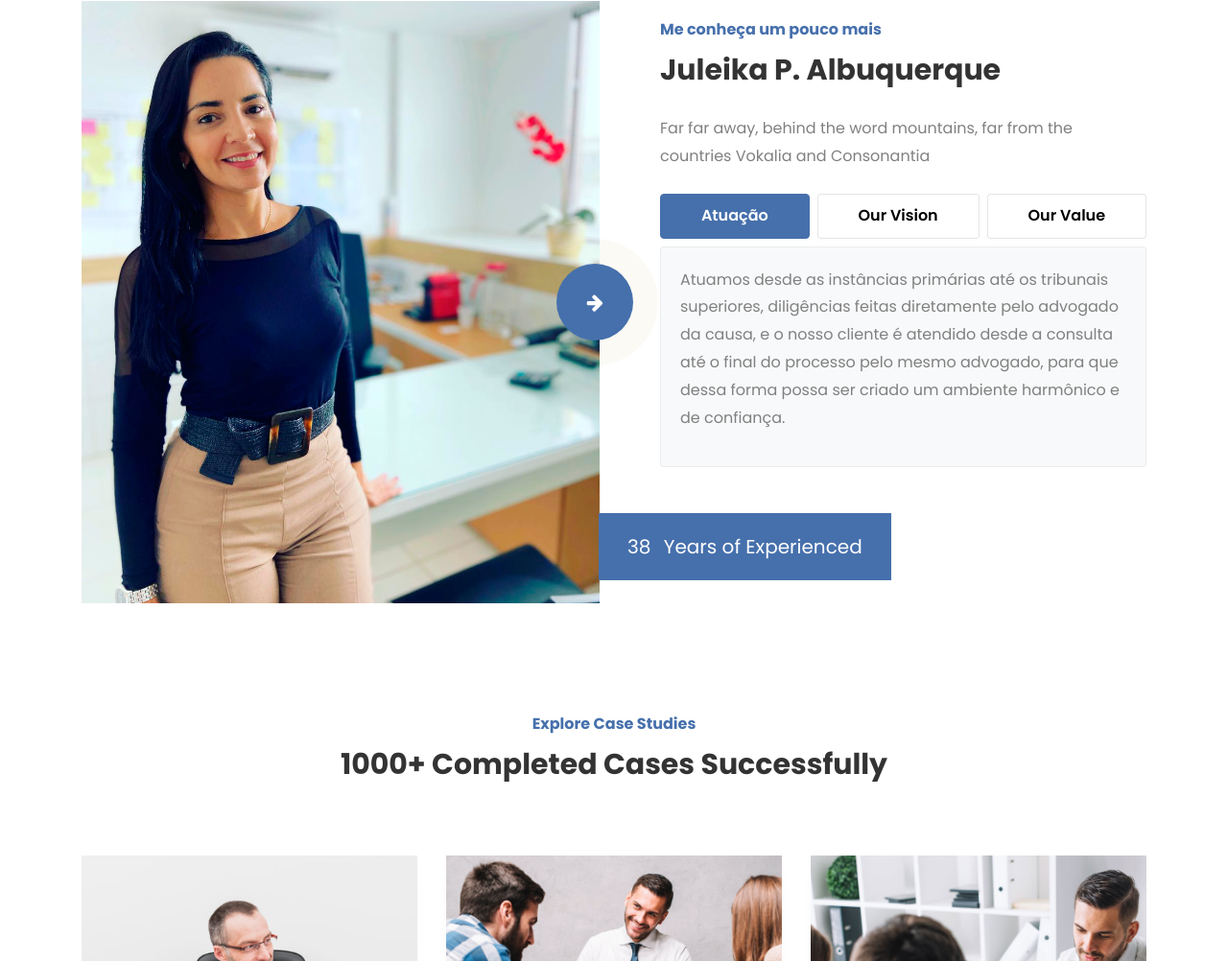
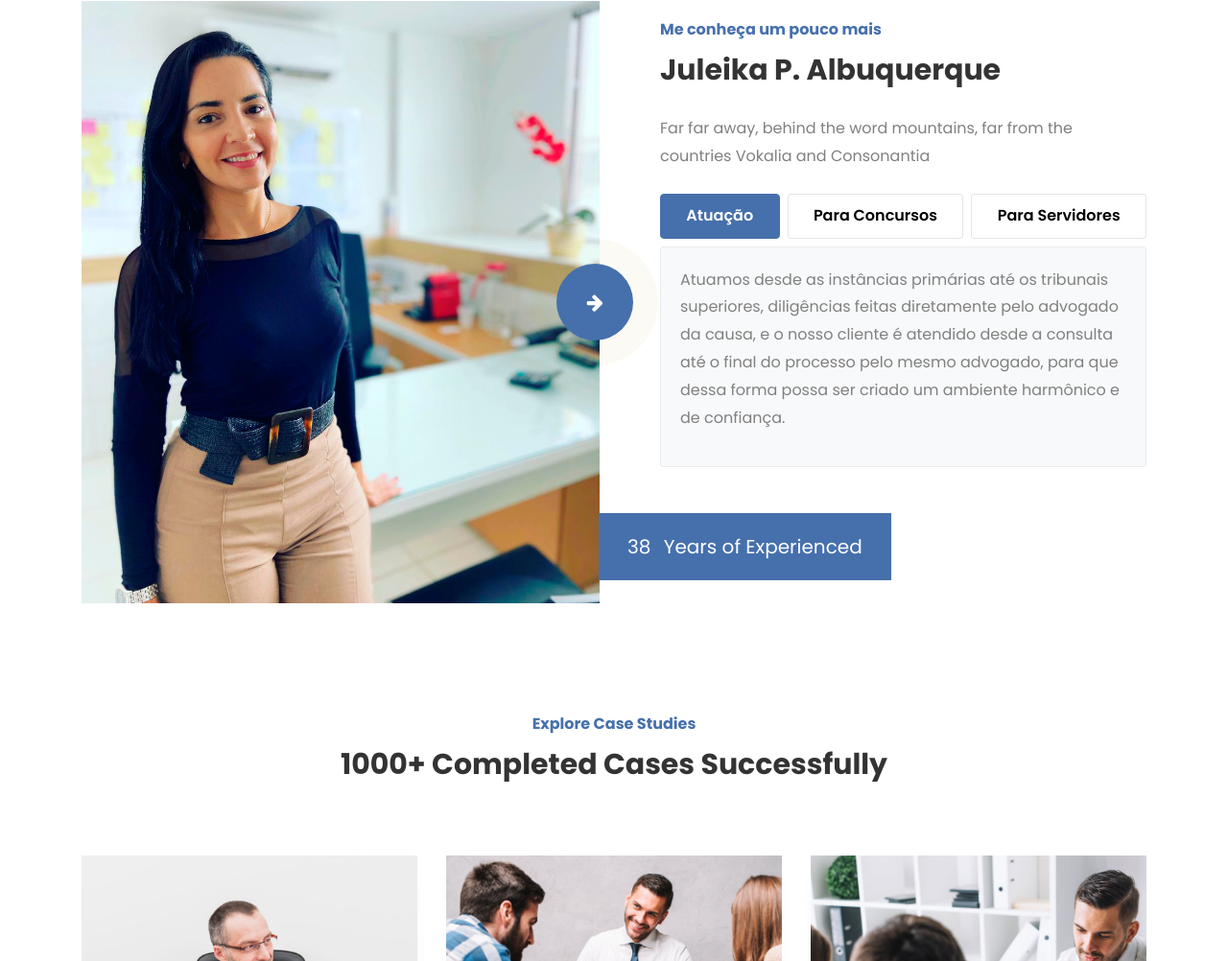
Before and after one commit to KeywertyCo/juleika, a plain HTML site: page index.html in a window 1280 px wide. Shown: the part 1406-2408 px from the top of the page at 96% size. Drawn offline with Linux system fonts and the light colour scheme; some packages are replaced by stand-ins of ours; no server answers; files whose address does not match are found by name.

Commit message:
Arquivos Iniciais

```diff
--- a/index.html
+++ b/index.html
@@ -144,10 +144,10 @@
 									    <a class="nav-link active py-2" data-toggle="tab" href="#atuacao">Atuação</a>
 									  </li>
 									  <li class="nav-item px-lg-2 mb-md-0 mb-2">
-									    <a class="nav-link py-2" data-toggle="tab" href="#concurso">Our Vision</a>
+									    <a class="nav-link py-2" data-toggle="tab" href="#concurso">Para Concursos</a>
 									  </li>
 									  <li class="nav-item">
-									    <a class="nav-link py-2 mb-md-0 mb-2" data-toggle="tab" href="#servidores">Our Value</a>
+									    <a class="nav-link py-2 mb-md-0 mb-2" data-toggle="tab" href="#servidores">Para Servidores</a>
 									  </li>
 									</ul>
 									<div class="tab-content bg-light rounded mt-2">
```
